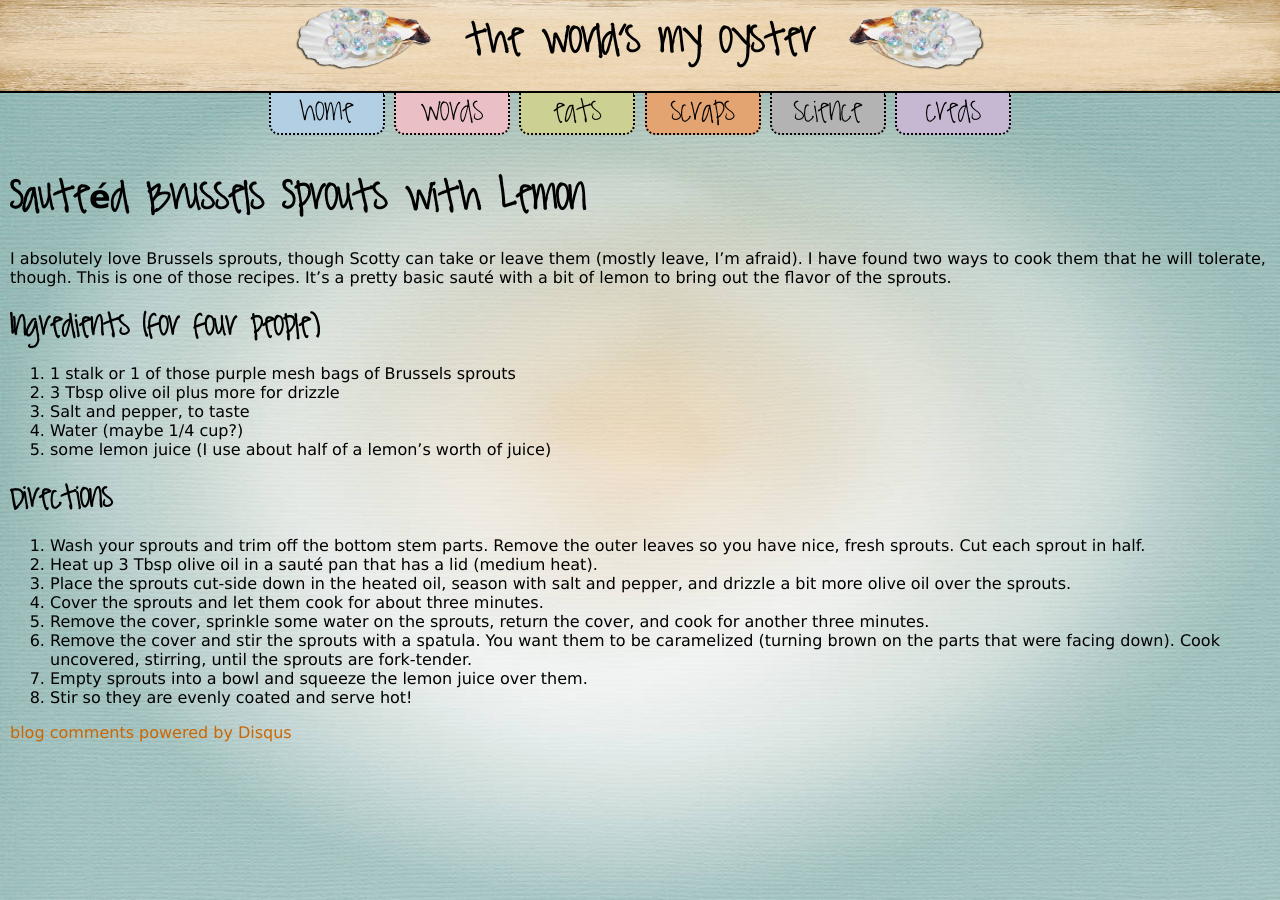
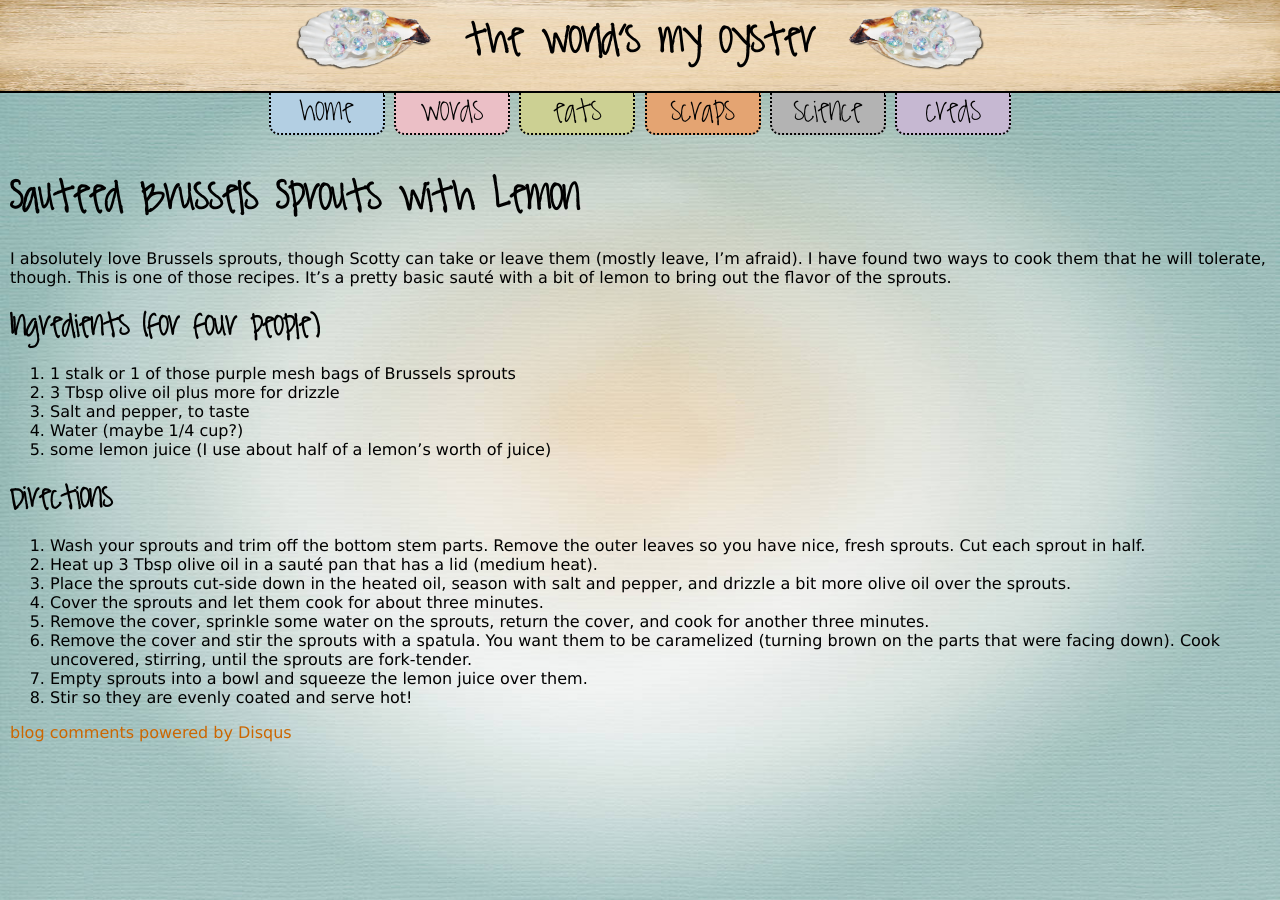
Before and after one commit to kpetersen/kpetersen.github.io, a Jekyll site: the page built from eats/sides/_posts/2011-12-1-brussels-sprouts.markdown, in a window 1280 px wide. Built offline with Jekyll 4.4.1, drawn with Linux system fonts in a browser that asks for light colours; comment, search, counter and statistics services are not loaded.

Commit message:
fixed accents in sauteed

```diff
--- a/eats/sides/_posts/2011-12-1-brussels-sprouts.markdown
+++ b/eats/sides/_posts/2011-12-1-brussels-sprouts.markdown
@@ -1,9 +1,9 @@
 ---
 layout: post
-title: Sauteéd Brussels Sprouts with Lemon
+title: Sauteed Brussels Sprouts with Lemon
 ---
 
-# Sauteéd Brussels Sprouts with Lemon
+# Sauteed Brussels Sprouts with Lemon
 I absolutely love Brussels sprouts, though Scotty can take or leave them (mostly leave, I'm afraid). I have found two ways to cook them that he will tolerate, though. This
 is one of those recipes. It's a pretty basic sauté with a bit of lemon to bring out the flavor of the sprouts.
 
```
